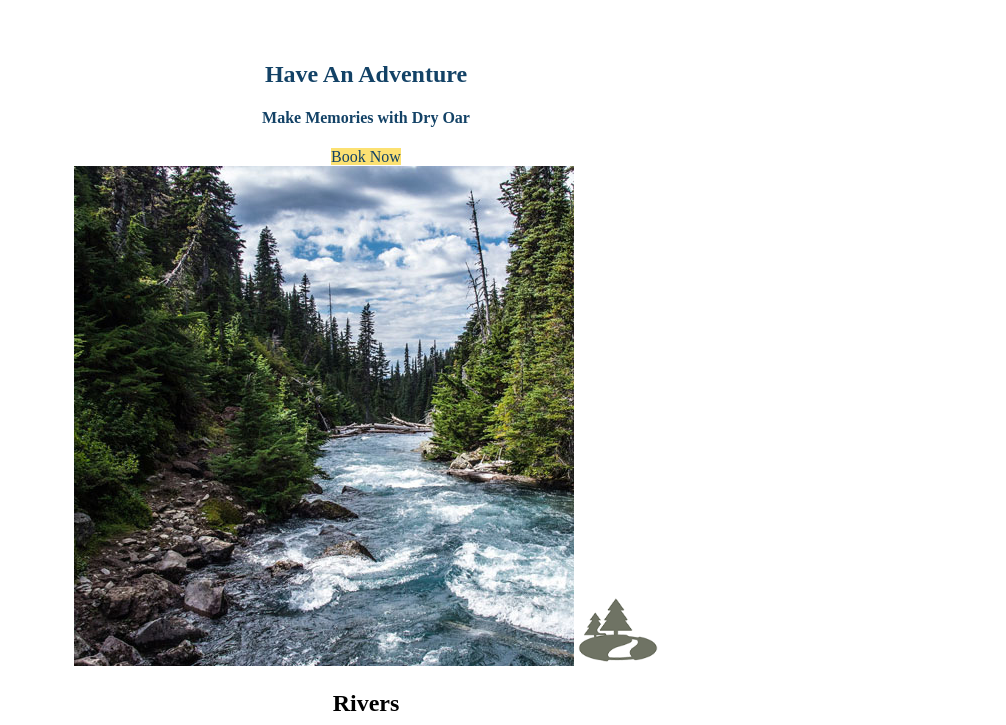
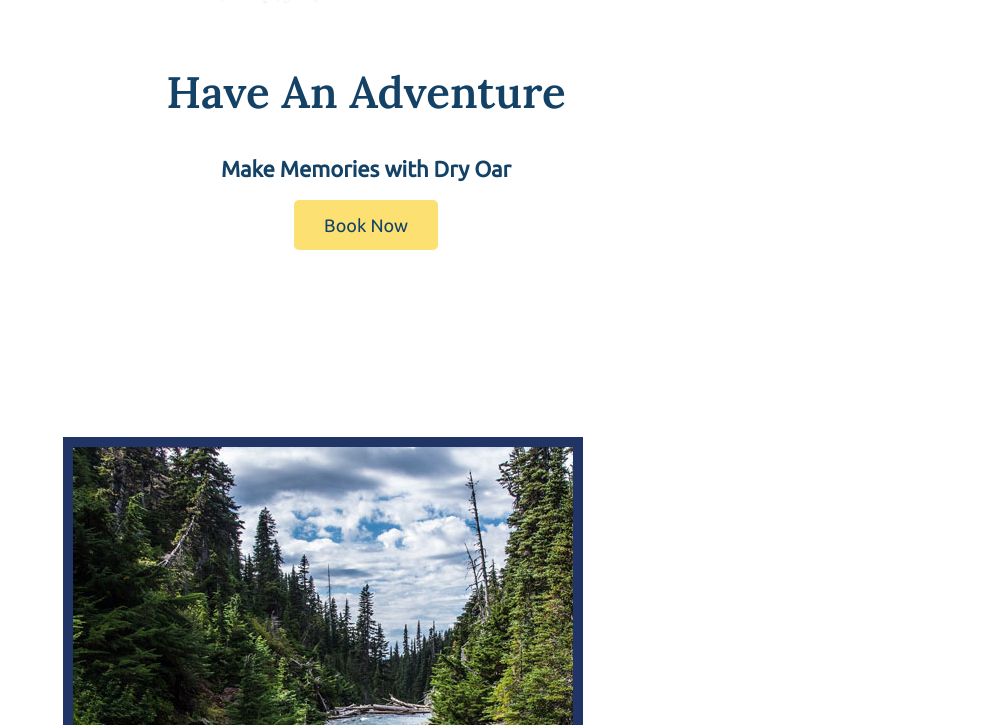
Before and after one commit to jcampos-94/wdd130, a plain HTML site: page wwr/index.html in a window 1280 px wide. Shown: the part 915-1640 px from the top of the page, without its empty margins (274-1280 px from the left). Drawn offline with Linux system fonts and the light colour scheme.

Commit message:
Added fonts, margins and padding

```diff
--- a/wwr/styles/style.css
+++ b/wwr/styles/style.css
@@ -1,3 +1,5 @@
+@import url('https://fonts.googleapis.com/css2?family=Lora:wght@600&family=Ubuntu&display=swap');
+
 #content {
     max-width: 1600px;
     margin: 0 auto;
@@ -7,15 +9,19 @@ nav a {
     text-align: center;
     color: white;
     text-decoration: none;
+    padding: 35px;
 }
 
 nav a:hover {
     background-color: #FCE172;
-    color: #134266;
+    color: #213466;
 }
 
 .home-title {
     color: #134266;
+    font-family: Lora, 'Times New Roman', serif;
+    font-size: 2em;
+    margin-top: 10px;
 }
 
 h4 {
@@ -30,12 +36,20 @@ h4 {
     width: 100%;
 }
 
+.card-img {
+    border: 10px solid #213466;
+}
+
 .button-box {
     text-align: center;
 }
 
 main section {
     text-align: center;
+}
+
+main section img {
+    box-sizing: border-box;
 }
 
 #background {
@@ -45,6 +59,10 @@ main section {
 
 body {
     background-color: white;
+    font-family: Ubuntu, Arial, sans-serif;
+    font-size: 22px;
+    margin: 0;
+    padding: 0;
 }
 
 header {
@@ -54,6 +72,10 @@ header {
     background-color: #FCE172;
     color: #134266;
     text-decoration: none;
+    font-size: 18px;
+    padding: 15px 30px;
+    margin-top: 50px;
+    border-radius: 5px;
 }
 
 .book:hover, .join:hover {
@@ -61,20 +83,31 @@ header {
     color: #134266;
 }
 
+h2 {
+    margin: 0;
+}
+
 .msg {
     background-color: #78C5D7;
+    line-height: 1.5em;
+    padding: 35px;
 }
 
 .msg h2 {
     color: white;
+    font-family: Lora, 'Times New Roman', serif;
 }
 
 .msg p {
     color: white;
+    font-size: .8em;
+    padding-bottom: 15px;
 }
 
 footer {
     background-color: #78C5D7;
+    padding: 25px 50px;
+    margin-top: 200px;
 }
 
 footer p {
@@ -92,10 +125,23 @@ footer a:hover {
     text-decoration: underline;
 }
 
+footer .social img {
+    padding-top: 15px;
+}
+
 .logo {
     width: 80px;
 }
 
+#logo_link {
+    padding-top: 5px;
+}
+
 .icon {
     width: 80px;
+    padding-top: 10px;
 }
+
+.rivers-card, .camping-card, .rapids-card {
+    margin: 200px 0;
+}
```
